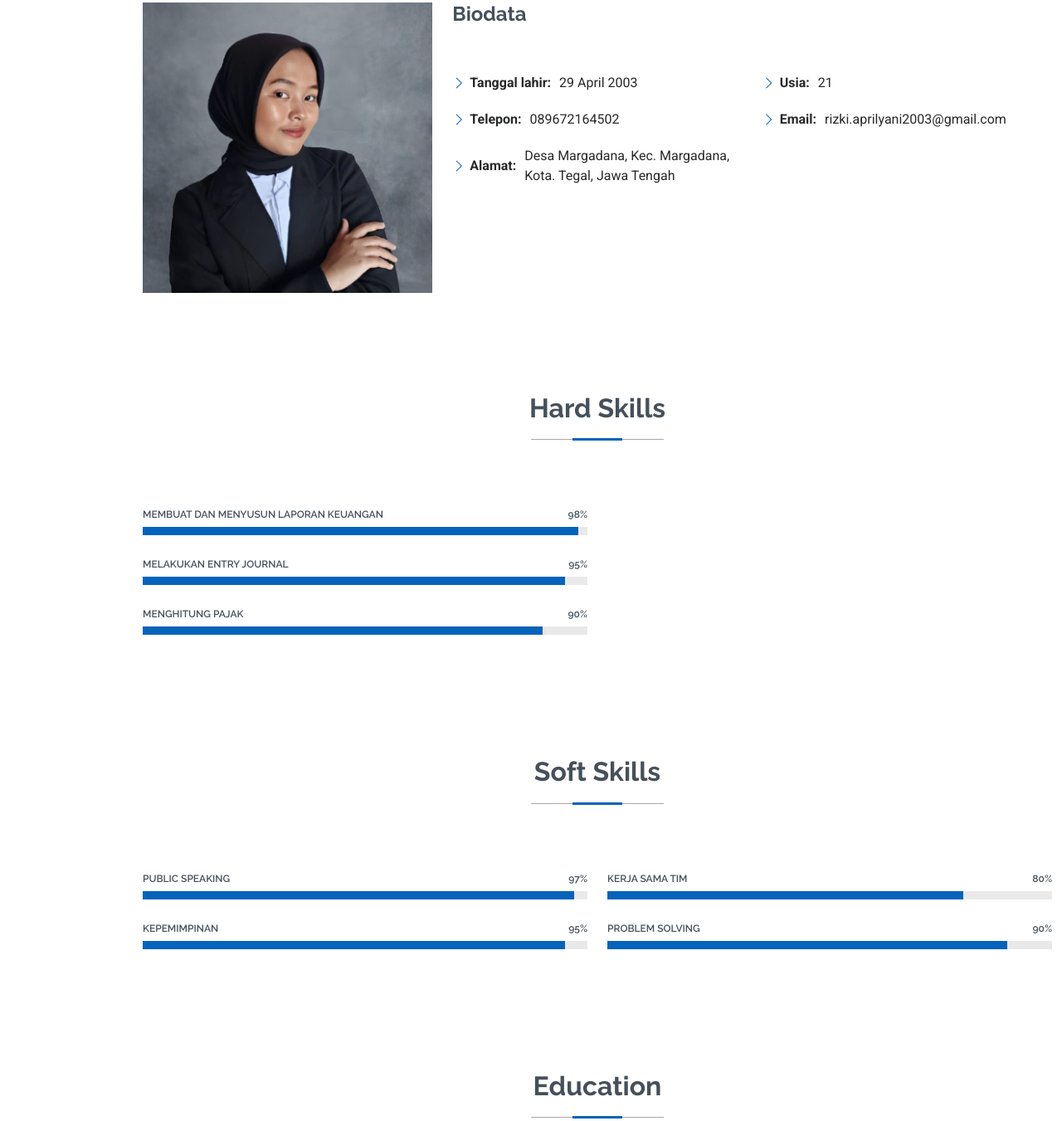
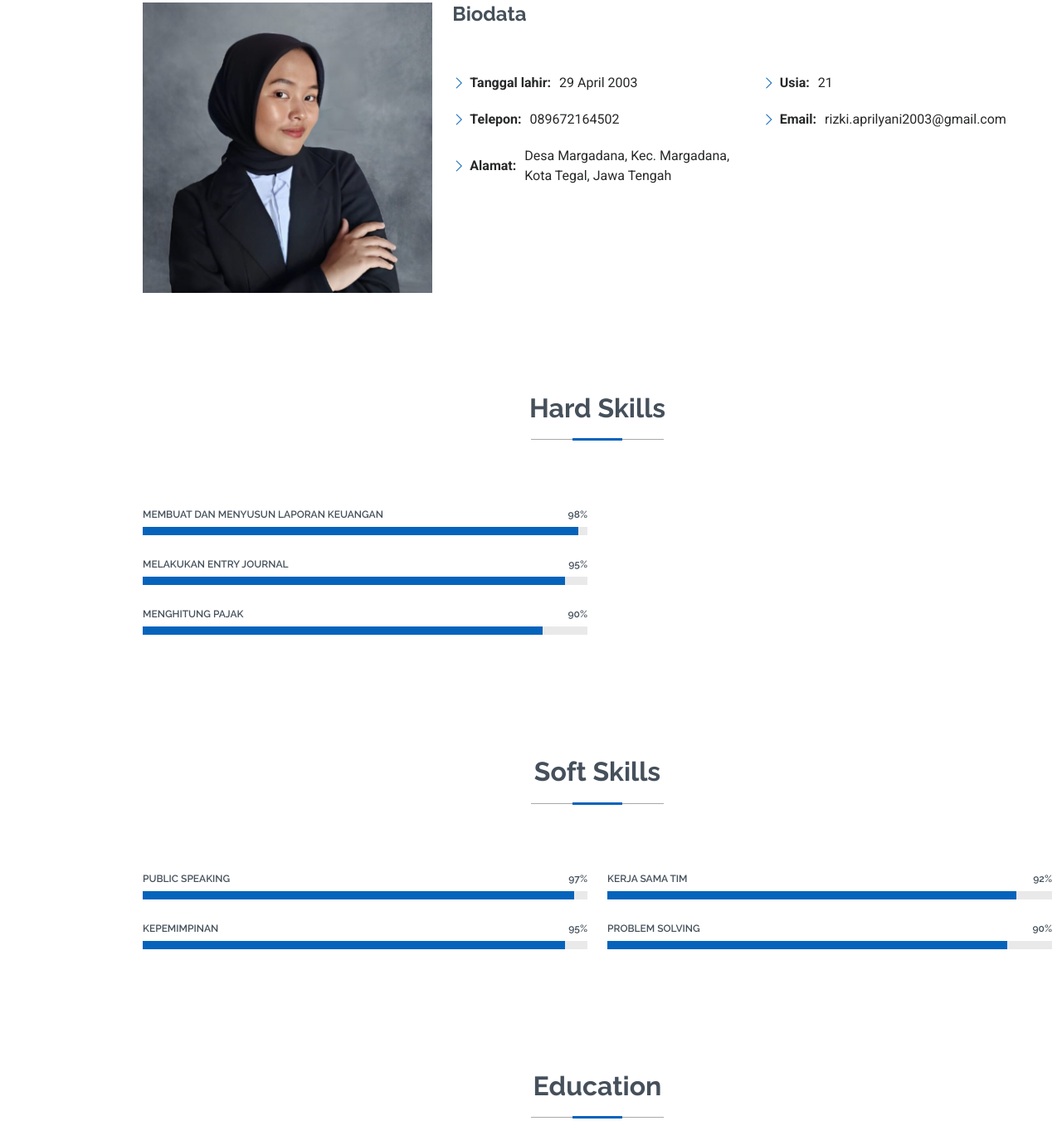
Before and after one commit to RizkiApril29/Myportofolio, a plain HTML site: page index.html in a window 1280 px wide. Shown: the part 1091-2442 px from the top of the page at 83% size. Drawn offline with Linux system fonts and the light colour scheme.

Commit message:
Update code index

```diff
--- a/index.html
+++ b/index.html
@@ -100,7 +100,7 @@
                 <ul>
                   <li><i class="bi bi-chevron-right"></i> <strong>Tanggal lahir:</strong> <span>29 April 2003</span></li>
                   <li><i class="bi bi-chevron-right"></i> <strong>Telepon:</strong> <span>089672164502</span></li>
-                  <li><i class="bi bi-chevron-right"></i> <strong>Alamat:</strong> <span>Desa Margadana, Kec. Margadana, Kota. Tegal, Jawa Tengah</span></li>
+                  <li><i class="bi bi-chevron-right"></i> <strong>Alamat:</strong> <span>Desa Margadana, Kec. Margadana, Kota Tegal, Jawa Tengah</span></li>
                 </ul>
               </div>
               <div class="col-lg-6">
@@ -200,9 +200,9 @@
 
               <div class="progress">
                 <span class="skill"><span>Kerja Sama Tim
-                </span> <i class="val">80%</i></span>
+                </span> <i class="val">92%</i></span>
                 <div class="progress-bar-wrap">
-                  <div class="progress-bar" role="progressbar" aria-valuenow="80" aria-valuemin="0" aria-valuemax="100"></div>
+                  <div class="progress-bar" role="progressbar" aria-valuenow="92" aria-valuemin="0" aria-valuemax="100"></div>
                 </div>
               </div><!-- End Skills Item -->
 
@@ -497,7 +497,7 @@
               <i class="bi bi-geo-alt flex-shrink-0"></i>
               <div>
                 <h3>Address</h3>
-                <p>Desa Margadana, Kec. Margadana, Kota. Tegal, Jawa Tengah</p>
+                <p>Desa Margadana, Kec. Margadana, Kota Tegal, Jawa Tengah</p>
               </div>
             </div><!-- End Info Item -->
 
```
